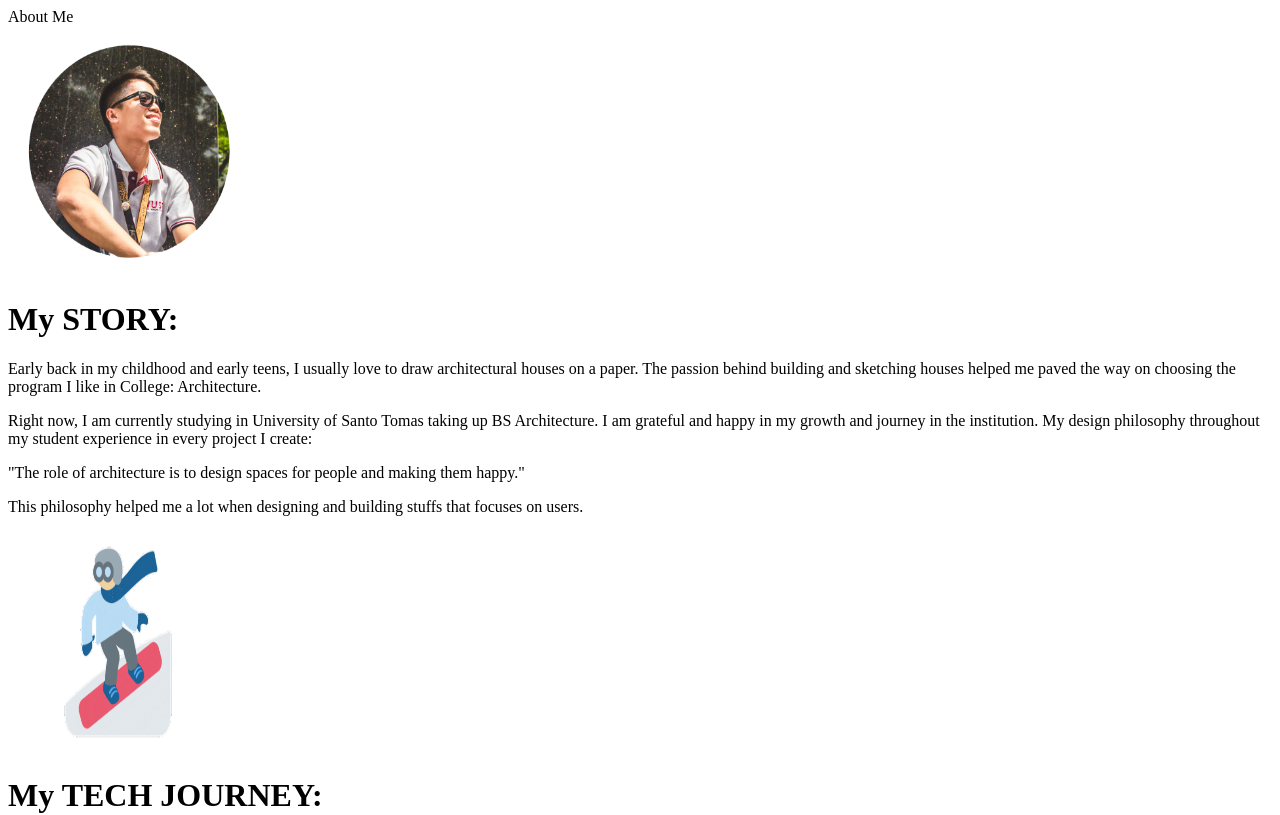
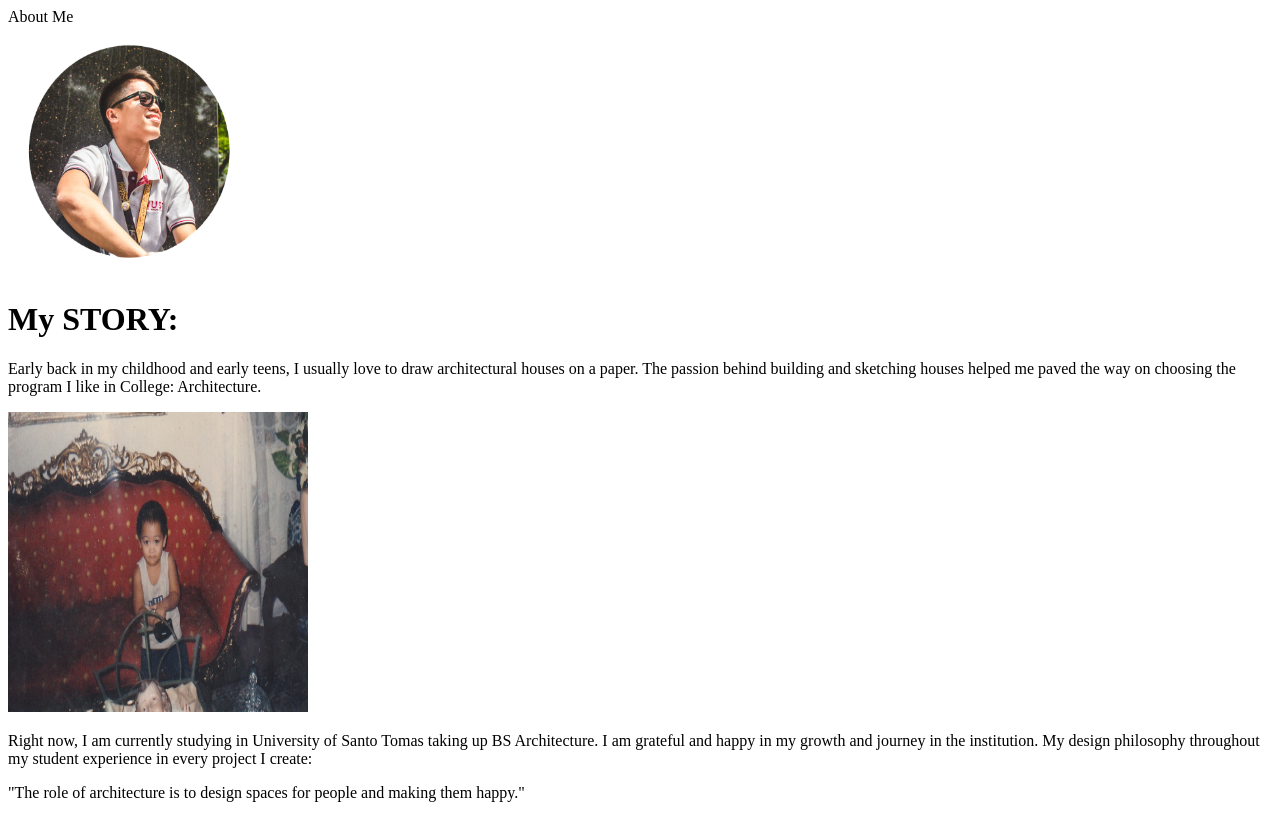
Before and after one commit to johncanero/johncanero-website, a Next.js app: page /about in a window 1280 px wide. Shown: the top 815 px of the page. Built offline with nearby package versions, Linux system fonts and the light colour scheme.

Commit message:
Add Early Child Image

```diff
--- a/pages/about.tsx
+++ b/pages/about.tsx
@@ -20,7 +20,7 @@ const about = () => {
       </div>
 
       <div className=" font-Poppins mx-8 md:mx-16 lg:mx-60">
-        <h1 className="mt-6 text-center font-semibold dark:text-transparent dark:bg-clip-text dark:bg-gradient-to-r dark:from-cyan-500 dark:to-blue-500">
+        <h1 className="mt-3 text-center font-semibold dark:text-transparent dark:bg-clip-text dark:bg-gradient-to-r dark:from-cyan-500 dark:to-blue-500">
           My STORY:
         </h1>
         <p className="mt-3 text-justify">
@@ -29,6 +29,17 @@ const about = () => {
           sketching houses helped me paved the way on choosing the program I
           like in College: Architecture.
         </p>
+
+        {/* Image */}
+        <div className="mt-4 mb-4">
+          <Image
+            src="/images/jam1.jpg"
+            width={300}
+            height={300}
+            alt="Snowboarder"
+            className="rounded-2xl"
+          />
+        </div>
 
         <p className="mt-3 text-justify">
           Right now, I am currently studying in University of Santo Tomas taking
```
Also changed, not shown: public/images/jam1.jpg (added).
